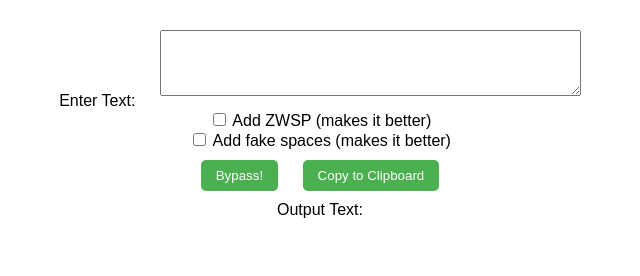
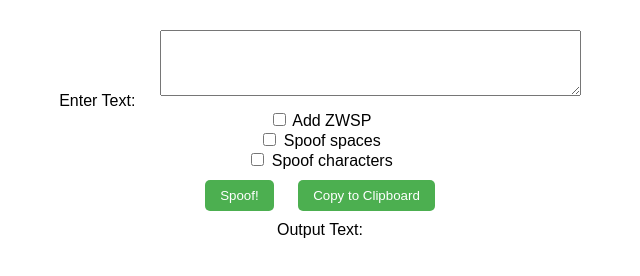
Before and after one commit to awesome568/awesomebypasser, a plain HTML site: page index.html in a window 1280 px wide. Shown: the whole page, without its empty margins (320-960 px from the left). Drawn offline with Linux system fonts and the light colour scheme.

Commit message:
Update index.html

```diff
--- a/index.html
+++ b/index.html
@@ -3,7 +3,7 @@
 <head>
   <meta charset="UTF-8">
   <meta name="viewport" content="width=device-width, initial-scale=1.0">
-  <title>Text Bypasser</title>
+  <title>Unicode Spoofer</title>
   <style>
     body {
       font-family: Arial, sans-serif;
@@ -30,8 +30,12 @@
       var inputText = document.getElementById("inputText").value;
       var addZwsp = document.getElementById("addZwsp").checked;
       var replaceSpaces = document.getElementById("replaceSpaces").checked;
+      var useCyrillic = document.getElementById("useCyrillic").checked;
 
-      var outputText = inputText
+      var outputText = inputText;
+
+      if (useCyrillic) {
+        outputText = outputText
           .replace(/a/g, "\u0430" + (addZwsp ? "\uFEFF\u200B" : ""))
           .replace(/c/g, "\u0441" + (addZwsp ? "\uFEFF\u200B" : ""))
           .replace(/e/g, "\u0435" + (addZwsp ? "\uFEFF\u200B" : ""))
@@ -57,8 +61,12 @@
           .replace(/T/g, "\u0422" + (addZwsp ? "\uFEFF\u200B" : ""))
           .replace(/X/g, "\u0425" + (addZwsp ? "\uFEFF\u200B" : ""))
           .replace(/Z/g, "\u0396" + (addZwsp ? "\uFEFF\u200B" : ""))
-        .replace(/Y/g, "\u03A5" + (addZwsp ? "\uFEFF\u200B" : ""))
-        .replace(/ /g, "\u2005" + (replaceSpaces ? "\uFEFF\u200B" : ""));
+          .replace(/Y/g, "\u03A5" + (addZwsp ? "\uFEFF\u200B" : ""));
+      }
+
+      if (replaceSpaces) {
+        outputText = outputText.replace(/ /g, "\u2005" + (replaceSpaces ? "\uFEFF\u200B" : ""));
+      }
 
       document.getElementById("outputText").textContent = outputText;
     }
@@ -71,6 +79,7 @@
       textArea.select();
       document.execCommand("copy");
       document.body.removeChild(textArea);
+      alert("Copied to clipboard!");
     }
   </script>
 </head>
@@ -79,14 +88,18 @@
   <textarea id="inputText" rows="4" cols="50"></textarea>
   <br>
   <label>
-    <input type="checkbox" id="addZwsp"> Add ZWSP (makes it better)
+    <input type="checkbox" id="addZwsp"> Add ZWSP
   </label>
   <br>
   <label>
-    <input type="checkbox" id="replaceSpaces"> Add fake spaces (makes it better)
+    <input type="checkbox" id="replaceSpaces"> Spoof spaces
   </label>
   <br>
-  <button onclick="replaceText()">Bypass!</button>
+  <label>
+    <input type="checkbox" id="useCyrillic"> Spoof characters
+  </label>
+  <br>
+  <button onclick="replaceText()">Spoof!</button>
   <button onclick="copyToClipboard()">Copy to Clipboard</button>
   <br>
   <label for="outputText">Output Text:</label>
```
Lines whose indentation alone changed are shown as unchanged.
